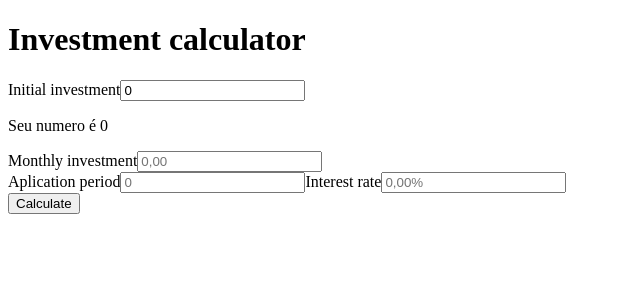
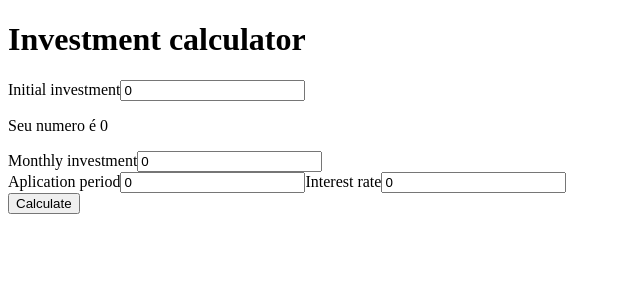
Before and after one commit to lucabattesini/interest-calculator, a Next.js app in the folder interest-calculator-app/: page / in a window 1280 px wide. Shown: the top 300 px of the page, without its empty margins (0-640 px from the left). Built offline with nearby package versions, Linux system fonts and the light colour scheme.

Commit message:
Organizing the inputs and adding a function wich get the value for all of then

```diff
--- a/interest-calculator-app/app/page.js
+++ b/interest-calculator-app/app/page.js
@@ -16,9 +16,10 @@ export default function MainPage() {
   const [interestRate, setInterestRate] = useState(0);
 
   // Vai ser chamada quando o usuário digitar o input
-  const handleChange = (event) => {
-    setInitialInvestment(event.target.value); // Atualiza o estado da const com o valor do input
-  };
+  const handleInitialInvestmentChange = (event) => setInitialInvestment(event.target.value); // Atualiza o estado da const com o valor do input
+  const handleMonthlyInvestmentChange = (event) => setInitialInvestment(event.target.value);
+  const handleAplicationPeriodChange = (event) => setInitialInvestment(event.target.value);
+  const handleInterestRateChange = (event) => setInitialInvestment(event.target.value);
 
   // Main page html
   return (
@@ -32,19 +33,22 @@ export default function MainPage() {
             <div className="firstLine">
               <label>Initial investment</label>
               <input className="initialInvestment" placeholder="0,00"
-              type="number" value={initialInvestment} onChange={handleChange}/>
+              type="number" value={initialInvestment} onChange={handleInitialInvestmentChange}/>
               <p> Seu numero é {initialInvestment}</p>
 
               <label>Monthly investment</label>
-              <input className="monthlyInvestment" type="number" placeholder="0,00"></input>
+              <input className="monthlyInvestment" placeholder="0,00"
+              type="number" value={monthlyInvestment} onChange={handleMonthlyInvestmentChange}/>
             </div>
 
             <div className="secondLine">
               <label>Aplication period</label>
-              <input className="aplicationPeriod" type="number" placeholder="0"></input>
+              <input className="aplicationPeriod" placeholder="0"
+              type="number" value={aplicationPeriod} onChange={handleAplicationPeriodChange}/>
 
               <label>Interest rate</label>
-              <input className="interestRate" type="number" placeholder="0,00%"></input>
+              <input className="interestRate" placeholder="0,00%"
+              type="number" value={interestRate} onChange={handleInterestRateChange}/>
             </div>
           </div>
 
```
